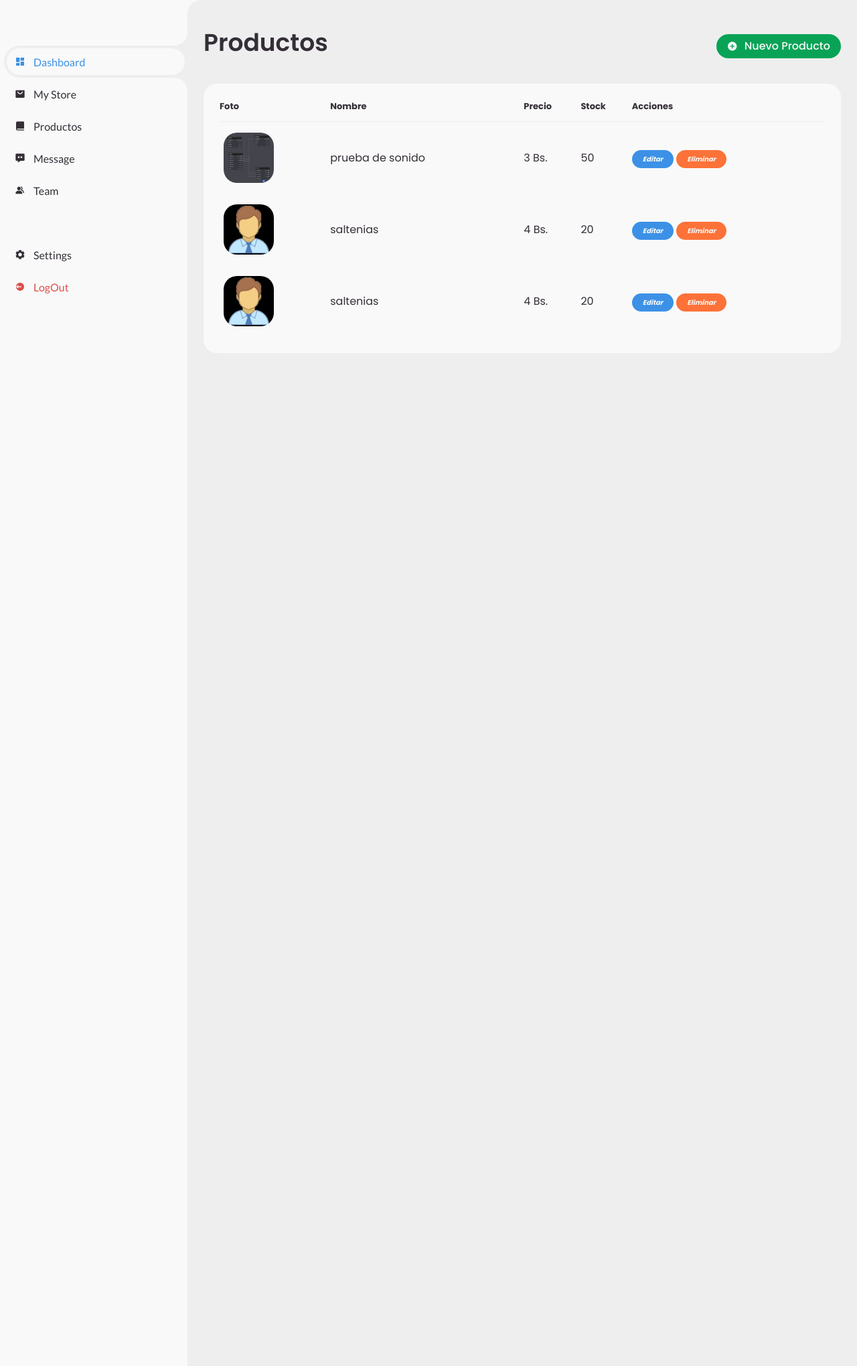
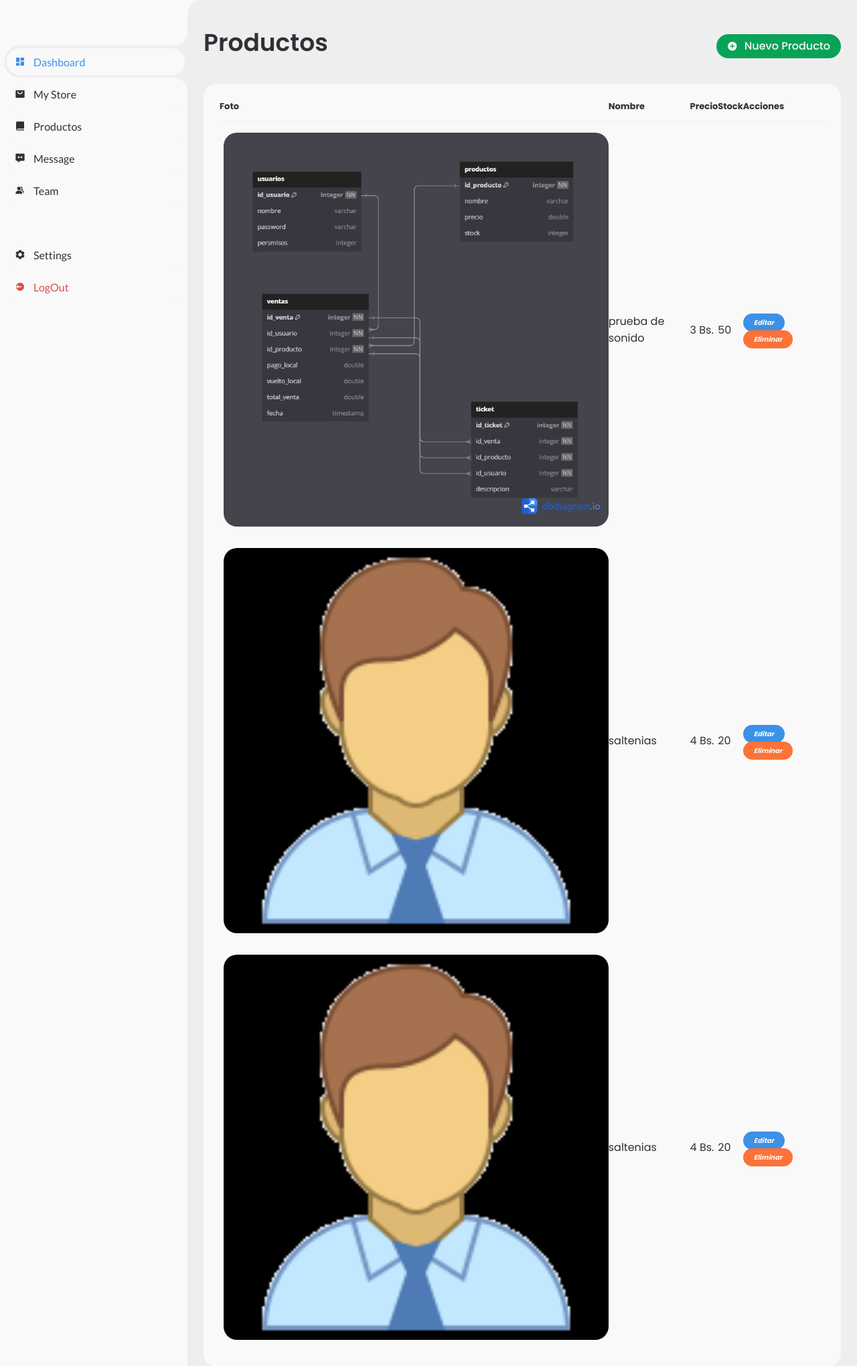
Before and after one commit to lyrias/hornito, a PHP site: page /php/productos.php in a window 1280 px wide. Shown: the part 56-2095 px from the top of the page at 67% size. Run offline with PHP 8.4, Linux system fonts and the light colour scheme; a user stored in the database is signed in; data comes from the database, SQL or seed files in the repository; data that the repository does not hold is empty.

Commit message:
arreglando error de borrado ded formato de img de dashboard style.css

```diff
--- a/assets/css/cssDashBoard/style.css
+++ b/assets/css/cssDashBoard/style.css
@@ -473,8 +473,8 @@ body {
 	padding-left: 6px;
 }
 #content main .table-data .order table td img {
-	width: 75px;
-	height: 75px;
+	width: 100%;
+	height: 100%;
 	border-radius: 20px;
 	object-fit: cover;
 }
```
